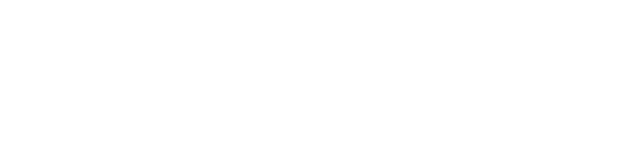
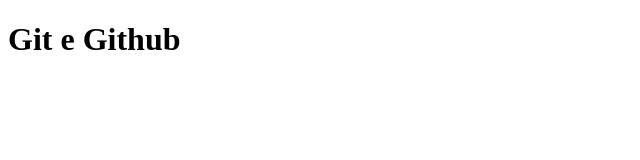
Before and after one commit to Tarcilalves/testeGitEGithub, a plain HTML site: page index.html in a window 1280 px wide. Shown: the whole page, without its empty margins (0-640 px from the left). Drawn offline with Linux system fonts and the light colour scheme.

Commit message:
Adicionando um < Header >

```diff
--- a/index.html
+++ b/index.html
@@ -6,6 +6,7 @@
     <meta name="viewport" content="width=device-width, initial-scale=1.0">
     <title>Estudando Git</title>
 </head>
+<header><h1>Git e Github</h1></header>
 <body>
 
 </body>
```
